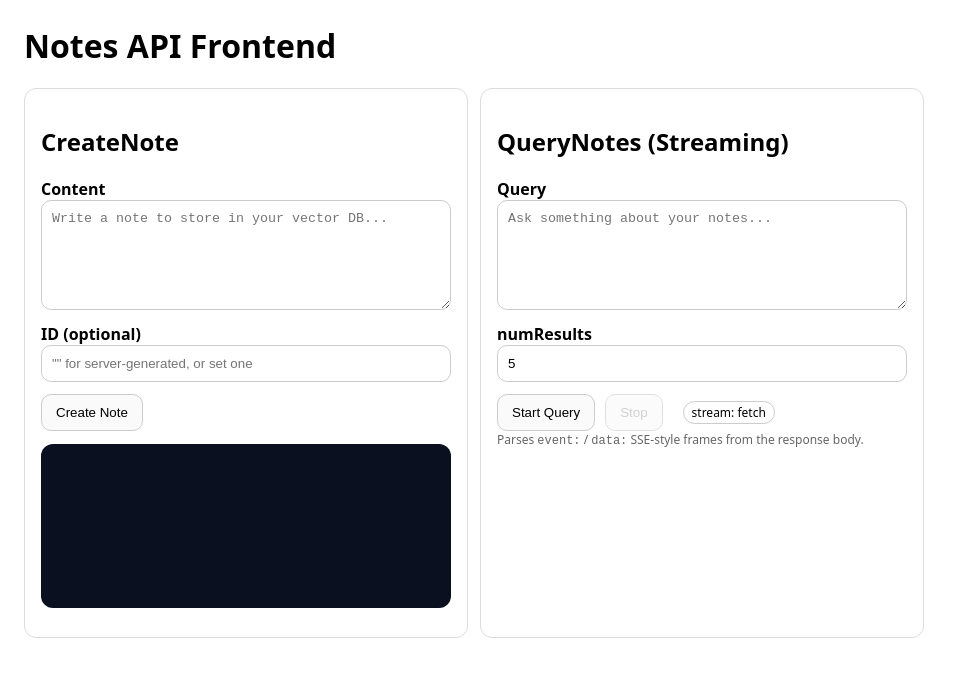
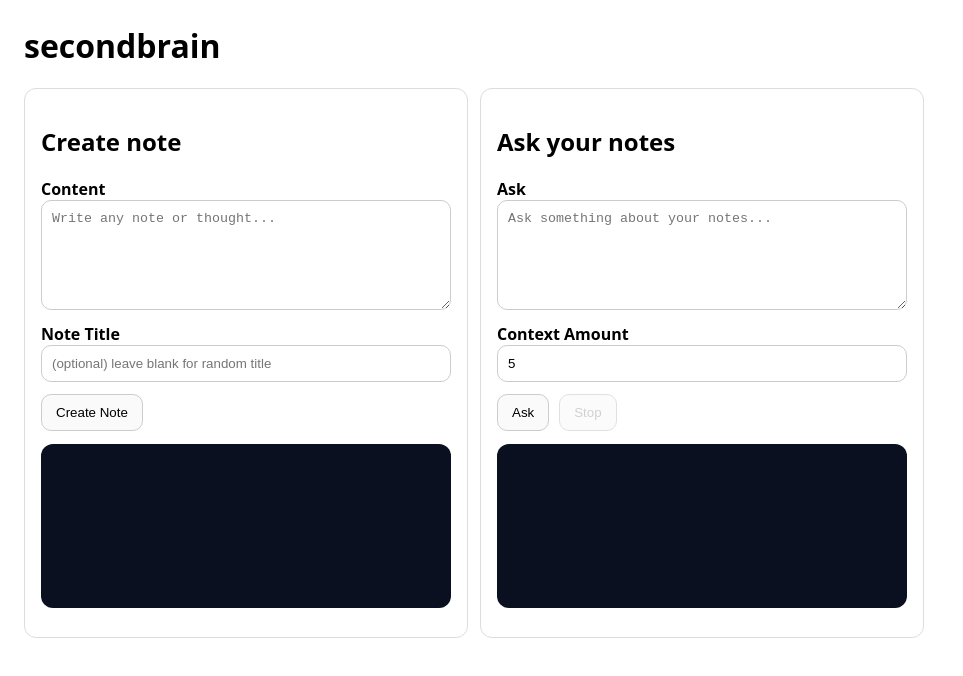
Before and after one commit to quevedoa/secondbrain, a plain HTML site: page web/index.html in a window 1280 px wide. Shown: the whole page, without its empty margins (0-963 px from the left). Drawn offline with Linux system fonts and the light colour scheme.

Commit message:
Tidied index.html

```diff
--- a/web/index.html
+++ b/web/index.html
@@ -4,7 +4,7 @@
 <head>
     <meta charset="utf-8" />
     <meta name="viewport" content="width=device-width, initial-scale=1" />
-    <title>Notes UI (Vanilla JS)</title>
+    <title>secondbrain</title>
     <style>
         body {
             font-family: system-ui, Arial, sans-serif;
@@ -110,17 +110,17 @@
 </head>
 
 <body>
-    <h1>Notes API Frontend</h1>
+    <h1>secondbrain</h1>
 
     <div class="row">
         <!-- Create Note -->
         <div class="card">
-            <h2>CreateNote</h2>
+            <h2>Create note</h2>
             <label for="noteContent">Content</label>
-            <textarea id="noteContent" placeholder="Write a note to store in your vector DB..."></textarea>
+            <textarea id="noteContent" placeholder="Write any note or thought..."></textarea>
 
-            <label for="noteId">ID (optional)</label>
-            <input id="noteId" placeholder='"" for server-generated, or set one' />
+            <label for="noteId">Note Title</label>
+            <input id="noteId" placeholder='(optional) leave blank for random title' />
 
             <div class="actions">
                 <button id="createBtn">Create Note</button>
@@ -132,24 +132,22 @@
 
         <!-- Query Notes (Streaming) -->
         <div class="card">
-            <h2>QueryNotes (Streaming)</h2>
-            <label for="queryText">Query</label>
+            <h2>Ask your notes</h2>
+            <label for="queryText">Ask</label>
             <textarea id="queryText" placeholder="Ask something about your notes..."></textarea>
 
-            <label for="numResults">numResults</label>
+            <label for="numResults">Context Amount</label>
             <input id="numResults" type="number" value="5" min="1" max="50" />
 
             <div class="actions">
-                <button id="queryBtn">Start Query</button>
+                <button id="queryBtn">Ask</button>
                 <button id="stopBtn" disabled>Stop</button>
                 <span id="queryStatus" class="status"></span>
-                <span id="modePill" class="pill">stream: fetch</span>
             </div>
 
-            <div id="streamOut" aria-label="Stream output"></div>
-            <div class="small">Parses <code>event:</code> / <code>data:</code> SSE-style frames from the response body.
-            </div>
+            <pre id="streamOut" aria-label="Stream output"></pre>
         </div>
+    </div>
     </div>
 
     <script>
```
